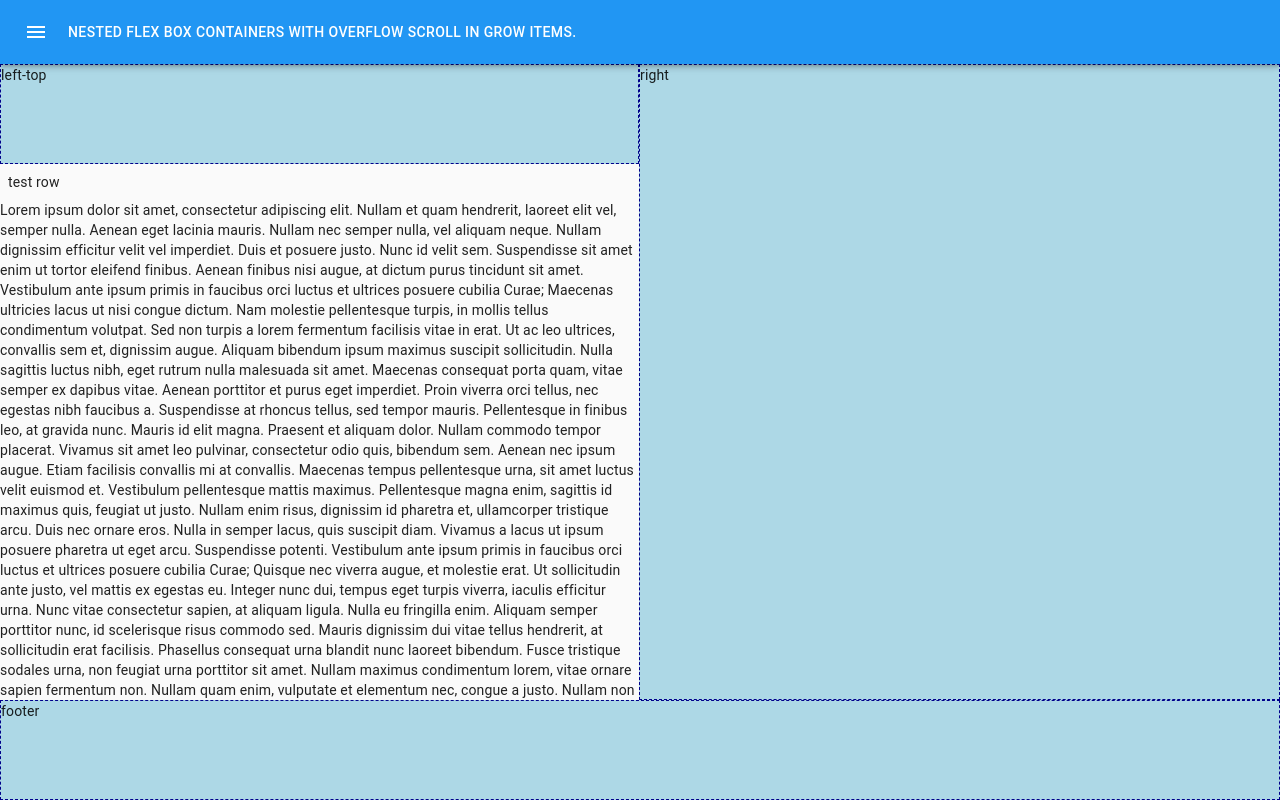
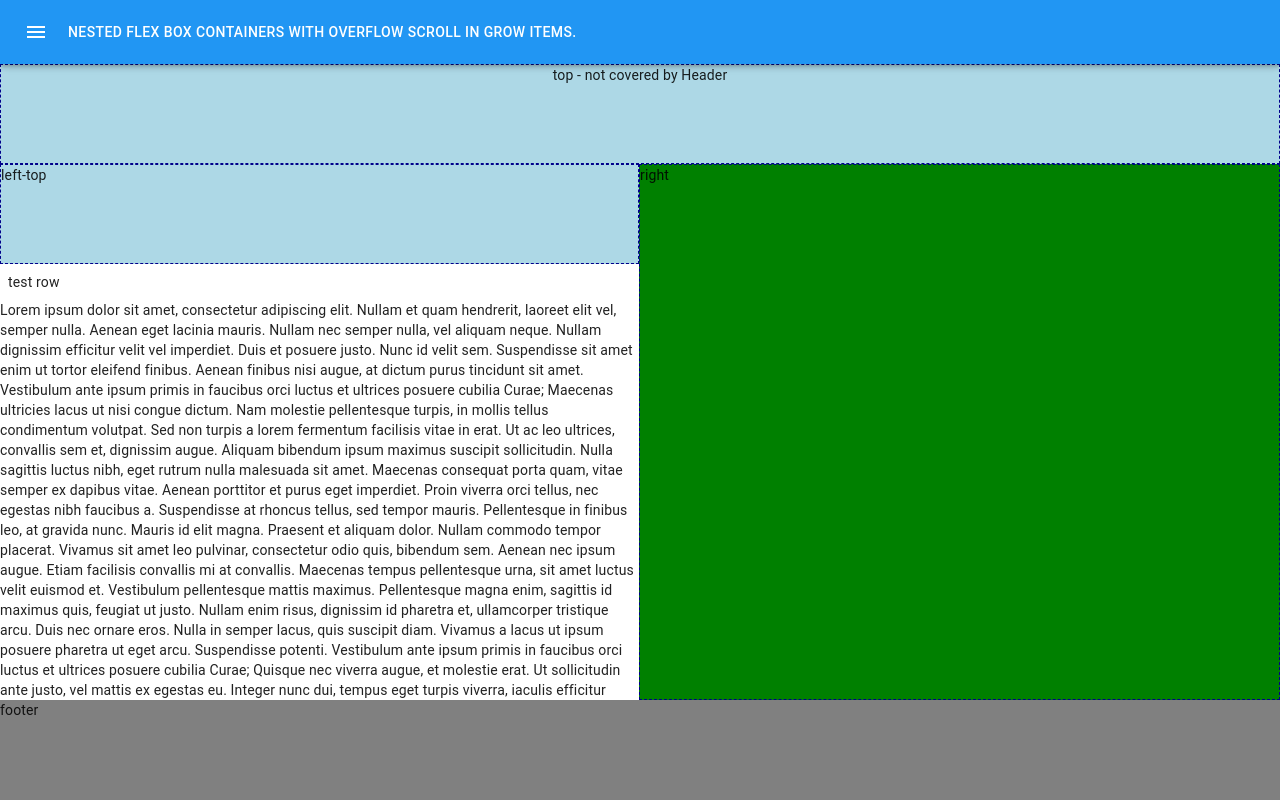
Before and after one commit to cyrfer/cra-mui-flex-scroll, a React (Create React App) app: page / in a window 1280 px wide. Built offline with nearby package versions, Linux system fonts and the light colour scheme.

Commit message:
use MUI JSX for layout.

```diff
--- a/src/App.js
+++ b/src/App.js
@@ -1,44 +1,13 @@
-import React, {Fragment} from 'react';
+import React from 'react';
 // import logo from './logo.svg';
 // import './App.css';
 import './flex.css';
-import LoremIpsum from './components/LoremIpsum';
-import CssBaseline from '@material-ui/core/CssBaseline';
 import { blue } from '@material-ui/core/colors';
 import { ThemeProvider } from '@material-ui/styles';
 import { createMuiTheme } from '@material-ui/core/styles';
 import { BrowserRouter as Router, Route } from 'react-router-dom';
-import { withStyles } from '@material-ui/styles';
-import Grid from '@material-ui/core/Grid';
-import Header from './components/Header';
-
-const bodyStyles = theme => ({
-    root: {
-        margin: '0',
-        height: '100%',
-    },
-});
-
-
-const BodyWrap = withStyles(bodyStyles)(({children, classes}) => {
-  return (
-<main className={classes.root}>
-  {children}
-</main>
-  )
-});
-
-const Layout = ({children}) => {
-  return (
-<Fragment>
-    <CssBaseline />
-    <Header />
-    <BodyWrap>
-        {children}
-    </BodyWrap>
-</Fragment>
-  )
-}
+import Layout from './components/Layout';
+import Demo from './components/Demo';
 
 let theme = createMuiTheme({
   palette: {
@@ -47,75 +16,6 @@ let theme = createMuiTheme({
   },
 });
 window.theme = theme;
-
-const containerRow = {
-  'min-height': 0,
-}
-
-const containerCol = {
-  'min-width': 0,
-}
-
-const demoStyles = {
-  fullHeight: {
-    height: '100%',
-    'flex-wrap': 'nowrap',
-    ...containerCol,
-  },
-  middle: {
-    flex: 1,
-    'flex-wrap': 'nowrap',
-    ...containerRow,
-  },
-  left: {
-    flex: 1,
-    ...containerCol,
-  },
-  leftBottom: {
-    flex: 1,
-    overflow: 'auto',
-  },
-  nestedHeader: {
-    padding: 8,
-  }
-}
-
-//<div class="container column full-height">
-//<div class="grow container row" id="middle">
-//<div class="grow container column" id="left">
-//<div class="item grow overflow" id="left-bottom">
-const Demo = withStyles(demoStyles)(({classes}) => {
-  return (
-<Grid container direction="column" className={classes.fullHeight}>
-<div class="item" id="top">
-    top - covered by Header
-</div>
-
-  <Grid container direction="row" className={classes.middle}>
-    <Grid container direction="column" className={classes.left}>
-        <div class="item" id="left-top">
-            left-top
-        </div>
-        <Grid item className={classes.leftBottom}>
-          <div className={classes.nestedHeader}>test row</div>
-          <LoremIpsum />
-        </Grid>
-    </Grid>
-    <div class="item grow" id="right">
-        right
-    </div>
-  </Grid>
-
-<div class="item" id="footer">
-    footer
-</div>
-</Grid>
-  )
-})
-//</div>
-//</div>
-//</div>
-//</div>
 
 function App() {
   return (
--- /dev/null
+++ b/src/components/Demo.js
@@ -0,0 +1,94 @@
+import React from 'react';
+import { withStyles } from '@material-ui/styles';
+import Grid from '@material-ui/core/Grid';
+import LoremIpsum from './LoremIpsum';
+
+const containerRow = {
+    'min-height': 0,
+}
+
+const containerCol = {
+    'min-width': 0,
+}
+
+const item = {
+    'background-color': 'lightblue',
+    'border': '1px dashed darkblue',
+}
+
+const overflow = {
+    overflow: 'auto',
+    'background-color': 'white',
+}
+
+const grow = {
+    flex: 1,
+    'background-color': 'green',
+}
+
+const demoStyles = {
+    fullHeight: {
+      height: '100%',
+      'flex-wrap': 'nowrap',
+      ...containerCol,
+    },
+    pageHeader: {
+      'flex-basis': 100,
+      'text-align': 'center',
+      ...item,
+    },
+    middle: {
+        ...grow,
+        'flex-wrap': 'nowrap',
+        ...containerRow,
+    },
+    right: {
+        ...item,
+        ...grow,
+    },
+    left: {
+        'flex-wrap': 'nowrap',
+        ...containerCol,
+        ...grow,
+    },
+    leftTop: {
+      'flex-basis': 100,
+      ...item,
+    },
+    leftBottom: {
+      'flex-wrap': 'nowrap',
+      ...grow,
+      ...overflow,
+      ...containerCol,
+    },
+    nestedHeader: {
+      padding: 8,
+    },
+    footer: {
+      'flex-basis': 100,
+      'background-color': 'grey',
+    }
+}
+
+  const Demo = withStyles(demoStyles)(({classes}) => {
+    return (
+  <Grid container direction="column" className={classes.fullHeight}>
+    <Grid item className={classes.pageHeader}> top - not covered by Header </Grid>
+
+    <Grid container direction="row" className={classes.middle}>
+      <Grid container direction="column" className={classes.left}>
+          <Grid item className={classes.leftTop}> left-top </Grid>
+          <Grid container direction="column" className={classes.leftBottom}>
+            <div className={classes.nestedHeader}>test row</div>
+            <LoremIpsum />
+          </Grid>
+      </Grid>
+      <Grid item className={classes.right}> right </Grid>
+    </Grid>
+
+    <Grid item className={classes.footer}> footer </Grid>
+  </Grid>
+    )
+  })
+
+export default Demo;
--- /dev/null
+++ b/src/components/Layout.js
@@ -0,0 +1,56 @@
+import React, {Fragment} from 'react';
+import { withStyles } from '@material-ui/styles';
+import Header from './Header';
+import CssBaseline from '@material-ui/core/CssBaseline';
+
+// const isNotMediaQuery = name => !name.startsWith('@media');
+// const isMediaQuery = name => name.startsWith('@media');
+
+const layoutStyles = theme => {
+    // const mobileFirst = Object.keys(theme.mixins.toolbar).filter(isNotMediaQuery);
+    // const media = Object.keys(theme.mixins.toolbar).filter(isNotMediaQuery);
+    return {
+        // covered by header
+        top: {
+            height: 64,//mobileFirst.minHeight,
+            width: '100%',
+            // ...(media.reduce((accum, key) => {
+            //     accum[key] = {
+            //         height: theme.mixins.toolbar[key].minHeight
+            //     }
+            //     return accum;
+            // }, {})),
+        },
+        root: {
+            margin: '0',
+            height: `calc(100% - ${64/*mobileFirst.minHeight*/}px)`,
+            // ...(media.reduce((accum, key) => {
+            //     accum[key] = {
+            //         height: `calc(100% - ${theme.mixins.toolbar[key].minHeight}px)`,
+            //     }
+            //     return accum;
+            // }, {})),
+        },
+        container: {
+            height: '100%',
+            'background-color': 'red',
+        }
+    };
+};
+
+const Layout = withStyles(layoutStyles)(({classes, children}) => {
+  return (
+<Fragment>
+    <CssBaseline />
+    <Header />
+    <div className={classes.container}>
+        <div className={classes.top} >top - covered by header </div>
+        <main className={classes.root}>
+            {children}
+        </main>
+    </div>
+</Fragment>
+  )
+})
+
+export default Layout;
--- a/src/flex.css
+++ b/src/flex.css
@@ -3,45 +3,3 @@ body,
 #root {
     height: 100%;
 }
-
-.full-height {
-    height: 100%;
-}
-
-.overflow {
-    overflow: auto;
-}
-
-.container {
-    background-color: rgb(156, 0, 0);
-    display: flex;
-}
-
-.column {
-    flex-direction: column;
-    min-width: 0;
-}
-
-.row {
-    flex-direction: row;
-    min-height: 0;
-}
-
-.item {
-    background-color: lightblue;
-    border: 1px dashed darkblue;
-}
-
-.grow {
-    /* flex-grow: 1; */
-    flex: 1;
-}
-
-#top {
-    flex-basis: 64px;
-}
-
-#footer,
-#left-top {
-    flex-basis: 100px;
-}
```
